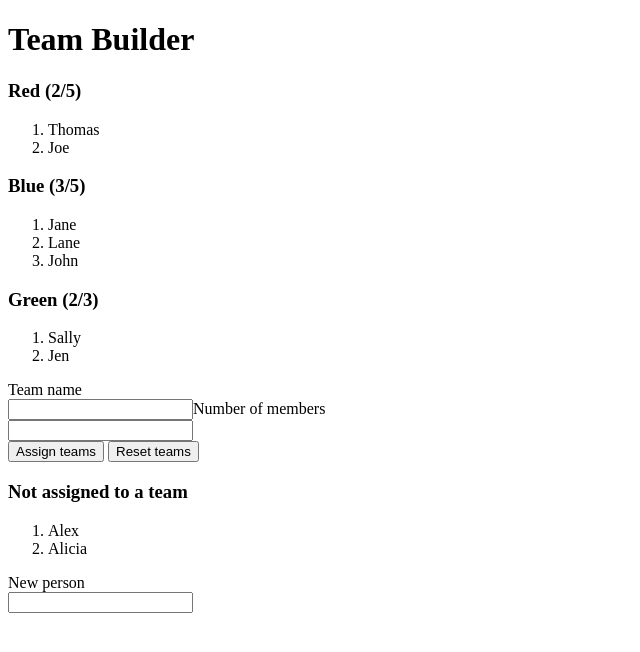
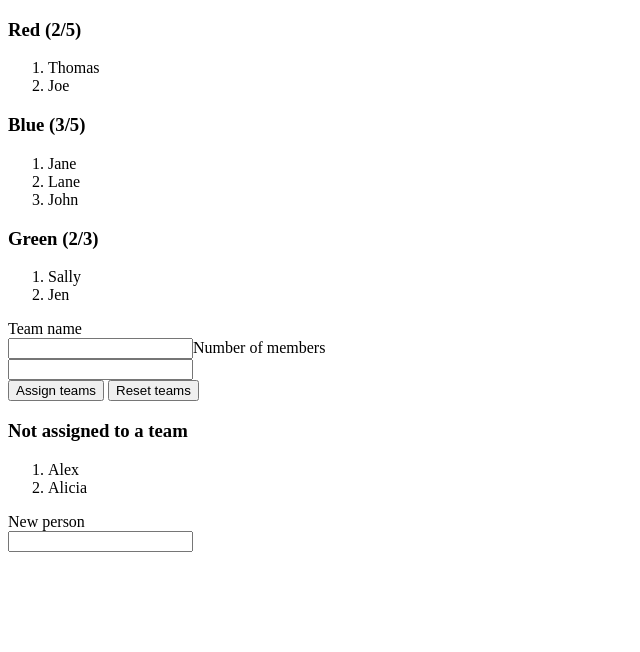
Before and after one commit to tf3/teamster, a React app: page / in a window 1280 px wide. Shown: the top 652 px of the page, without its empty margins (0-640 px from the left). Built offline with nearby package versions, Linux system fonts and the light colour scheme; the HTML template or start-up script is replaced by a standard one.

Commit message:
Update style

```diff
--- a/src/components/App.jsx
+++ b/src/components/App.jsx
@@ -117,7 +117,6 @@ class App extends React.Component {
 
     return (
       <div>
-        <h1>Team Builder</h1>
         <div className="teams">
           {teams.map(team => <TeamList team={team} />)}
           <AddTeamForm addTeam={this.addTeam} />
```
Also changed, not shown: 2 other files (tests, documents, lock files or other folders).
